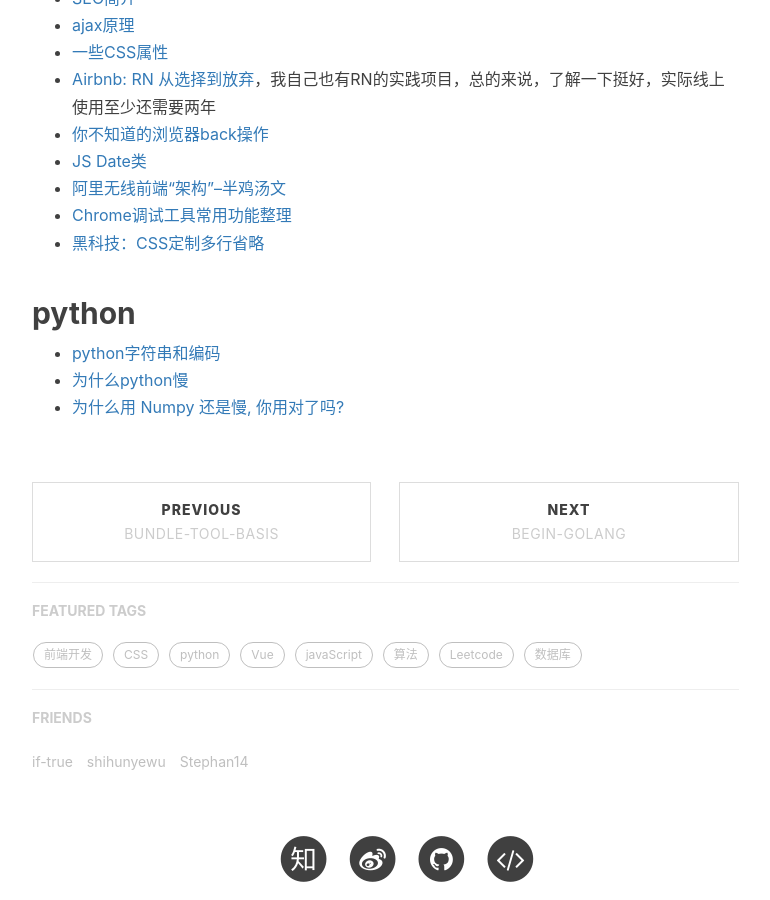
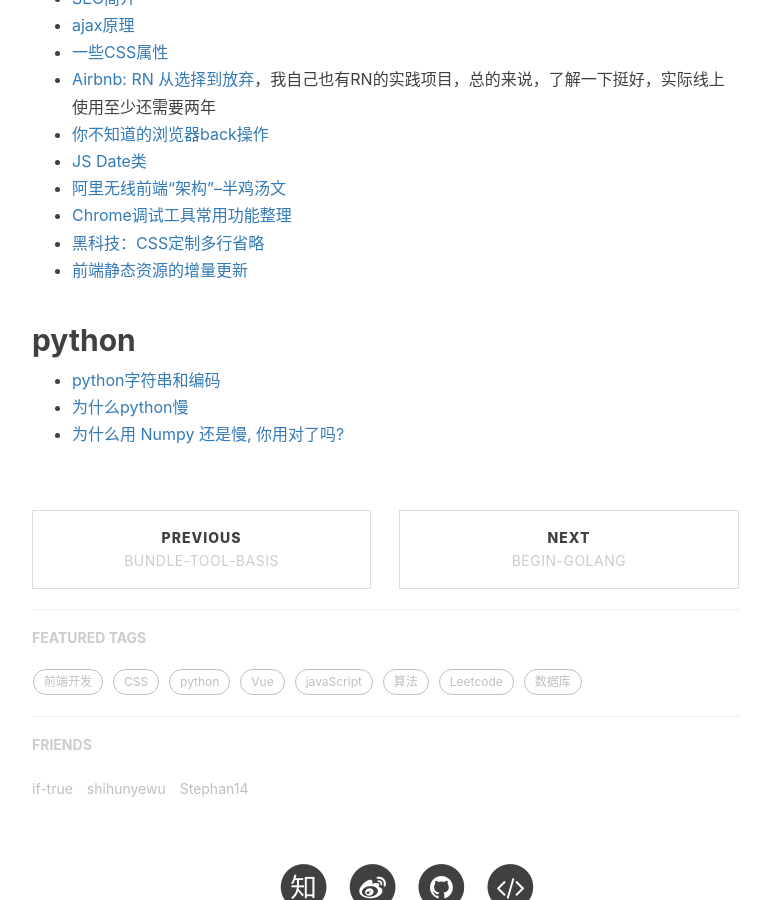
Before and after one commit to mickey0524/mickey0524.github.io, a Jekyll site: the page built from _posts/2017-10-20-superior-article.md, in a window 1280 px wide and 900 px high, scrolled down 1605 px. Shown: the whole window, without its empty margins (233-1003 px from the left). Built offline with Jekyll 4.4.1, drawn with Linux system fonts in a browser that asks for light colours; nearby versions of some CDN libraries; comment, search, counter and statistics services are not loaded.

Commit message:
feat(article): 增加前端资源的静态更新

```diff
--- a/_posts/2017-10-20-superior-article.md
+++ b/_posts/2017-10-20-superior-article.md
@@ -55,6 +55,7 @@ tags:
 * [阿里无线前端“架构”--半鸡汤文](https://juejin.im/entry/5b3b8ec1f265da0f6436a11a?utm_source=gold_browser_extension)
 * [Chrome调试工具常用功能整理](https://juejin.im/entry/5b3b3a3ff265da0f504a2edb?utm_source=gold_browser_extension)
 * [黑科技：CSS定制多行省略](http://hai.li/2017/03/08/css-multiline-overflow-ellipsis.html)
+* [前端静态资源的增量更新](https://juejin.im/post/5b3efec1e51d4519610dbe30)
 
 ## python
 
```
